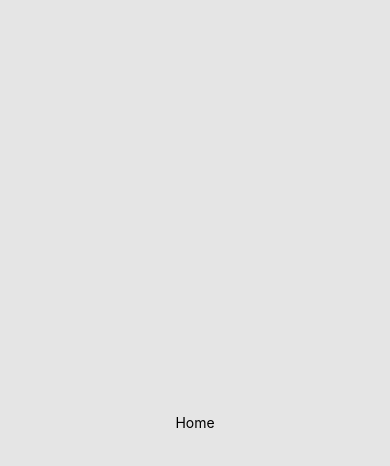
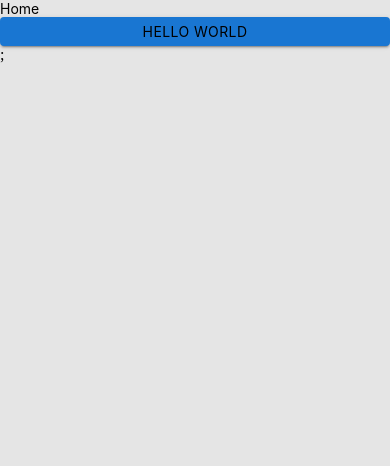
Before and after one commit to lucasangelino/apps-distribuidas-myhome, a React Native app: screen /Splash in a window 390 px wide. Shown: the top 466 px of the page. Built offline with nearby package versions, Linux system fonts and the light colour scheme.

Commit message:
remove material-ui as it is not for native

```diff
--- a/App.tsx
+++ b/App.tsx
@@ -4,7 +4,6 @@
  *
  * @format
  */
-
 import React from 'react';
 import {NavigationContainer} from '@react-navigation/native';
 import {createNativeStackNavigator} from '@react-navigation/native-stack';
--- a/app/screens/Home.js
+++ b/app/screens/Home.js
@@ -1,10 +1,15 @@
 import React from 'react';
 const {View, Text, StyleSheet} = require('react-native');
+import Button from '@mui/material/Button';
 
 function Home() {
   return (
-    <View style={styles.container}>
+    <View>
       <Text>Home</Text>
+      <Button variant="contained">
+        <Text>Hello world</Text>
+      </Button>
+      ;
     </View>
   );
 }
--- a/index.js
+++ b/index.js
@@ -1,11 +1,6 @@
 /**
  * @format
  */
-import '@fontsource/roboto/300.css';
-import '@fontsource/roboto/400.css';
-import '@fontsource/roboto/500.css';
-import '@fontsource/roboto/700.css';
-
 import {AppRegistry} from 'react-native';
 import App from './App';
 import {name as appName} from './app.json';
```
